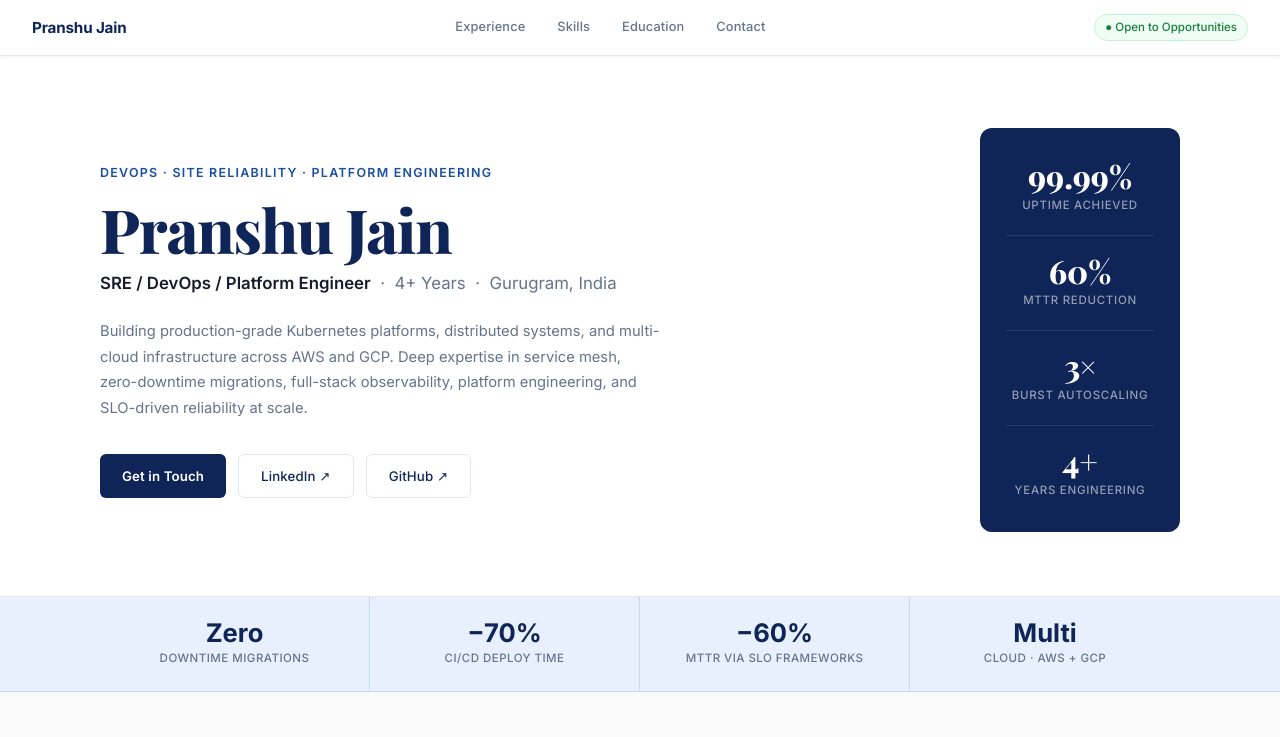
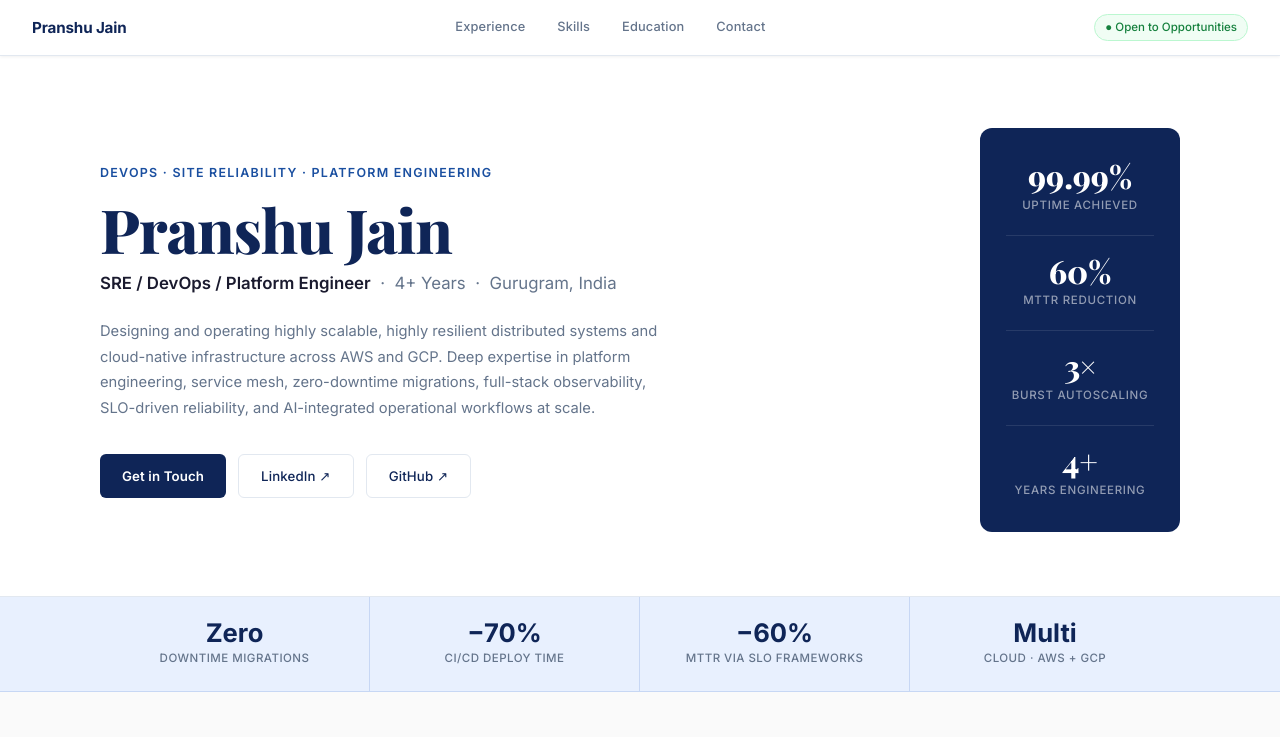
Before and after one commit to pranshu98/pranshu98.github.io, a plain HTML site: page index.html in a window 1280 px wide. Shown: the top 737 px of the page. Drawn offline with nearby package versions, Linux system fonts and the light colour scheme.

Commit message:
Update index.html

```diff
--- a/index.html
+++ b/index.html
@@ -426,9 +426,7 @@ footer a:hover { color: #fff; }
         <strong>SRE / DevOps / Platform Engineer</strong> &nbsp;·&nbsp; 4+ Years &nbsp;·&nbsp; Gurugram, India
       </p>
       <p class="hero-summary">
-        Building production-grade Kubernetes platforms, distributed systems, and multi-cloud
-        infrastructure across AWS and GCP. Deep expertise in service mesh, zero-downtime migrations,
-        full-stack observability, platform engineering, and SLO-driven reliability at scale.
+        Designing and operating highly scalable, highly resilient distributed systems and cloud-native infrastructure across AWS and GCP. Deep expertise in platform engineering, service mesh, zero-downtime migrations, full-stack observability, SLO-driven reliability, and AI-integrated operational workflows at scale.
       </p>
       <div class="hero-cta">
         <a href="mailto:jain.pranshu98@gmail.com" class="btn-primary">Get in Touch</a>
```
